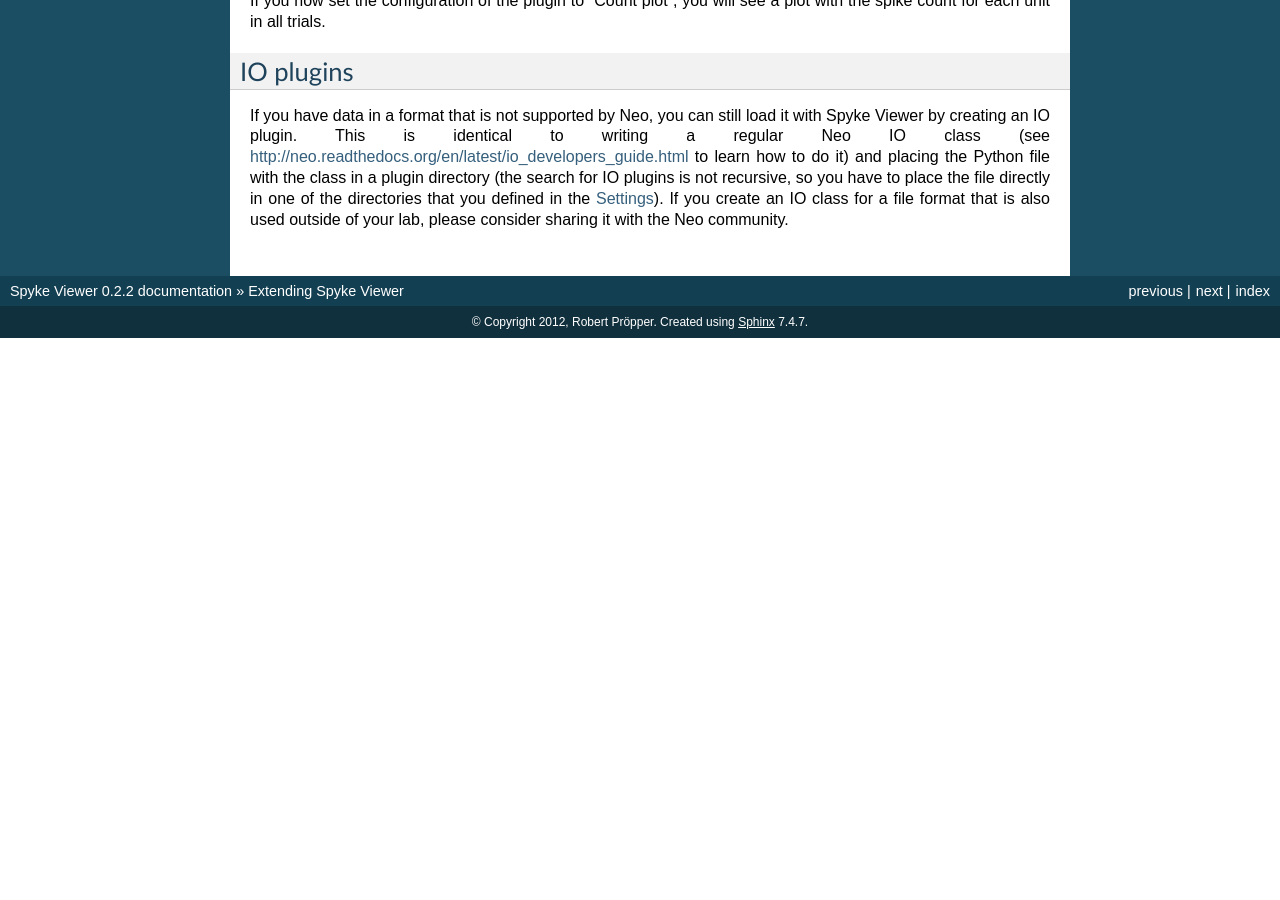
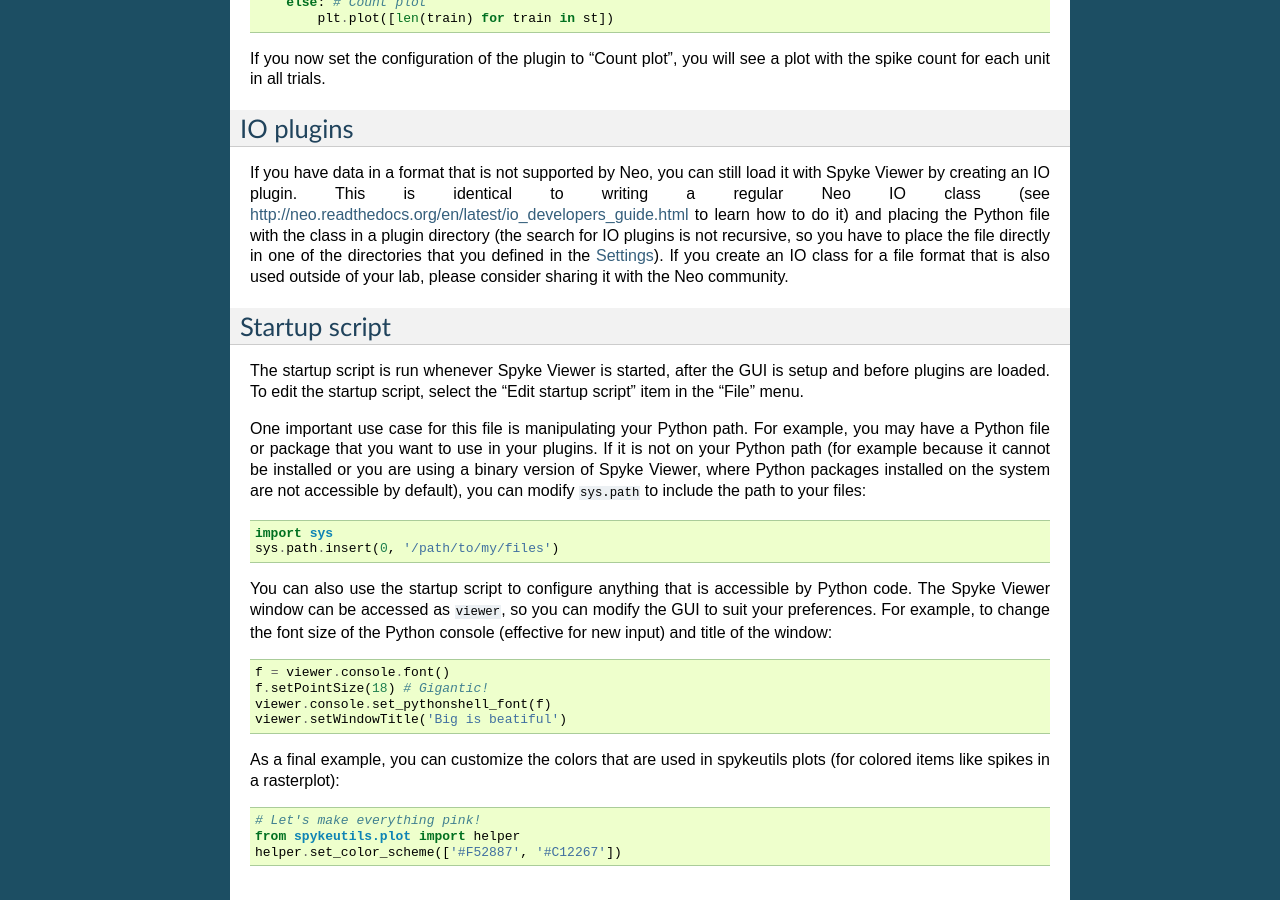
Before and after one commit to rproepp/spykeviewer, a Sphinx documentation site: the page built from doc/source/extending.rst, in a window 1280 px wide and 900 px high, scrolled down 1519 px. Built offline with Sphinx 7.4.7, drawn with Linux system fonts in a browser that asks for light colours; formulas are drawn with MathJax 3; before the commit the page ends 1857 px from its top, so only the background shows below that; some of the changed text lies outside the part shown.

Commit message:
Added support and docs for startup script

```diff
--- a/CHANGELOG.rst
+++ b/CHANGELOG.rst
@@ -1,3 +1,8 @@
+Version 0.2.2
+-------------
+* Added startup script. Can be modified using File->Edit startup script.
+
+
 Version 0.2.1
 -------------
 * New features for plugin editor: Calltips, autocompletion and "jump to"
--- a/doc/source/acknowledgements.rst
+++ b/doc/source/acknowledgements.rst
@@ -3,10 +3,8 @@ Acknowledgements
 
 Spyke Viewer was created by Robert Pröpper [1]_, supported by the Research
 Training Group GRK 1589/1. The inspiration for the GUI came from an earlier
-program developed by Felix Franke [2]_. The simulated sample data was created
-by Philipp Meier [1]_, who also helped with the development of spykeutils_.
+program developed by Felix Franke [2]_. The simulated data used in the
+examples was created by Philipp Meier [1]_.
 
 .. [1] Neural Information Processing Group, TU Berlin
 .. [2] ETH Zurich, D-BSSE, Bio Engineering Laboratory (BEL)
-
-.. _`spykeutils`: http://spykeutils.readthedocs.org/
--- a/doc/source/extending.rst
+++ b/doc/source/extending.rst
@@ -6,6 +6,11 @@ There are two ways of extending Spyke Viewer: Analysis plugins and IO plugins.
 Both are created by placing a Python file with an appropriate class into one
 of the plugin directories defined in the :ref:`settings`. This section
 describes how to create them.
+
+In addition, Spyke Viewer include a customizable script that is run each time
+the program is started. :ref:`startup` describes possible applications and how
+to edit this script.
+
 
 .. _analysisplugins:
 
@@ -94,6 +99,7 @@ Next, replace the code in the ``start`` method by::
 If you now set the configuration of the plugin to "Count plot", you will see
 a plot with the spike count for each unit in all trials.
 
+
 .. _ioplugins:
 
 IO plugins
@@ -107,3 +113,41 @@ to do it) and placing the Python file with the class in a plugin directory
 directly in one of the directories that you defined in the :ref:`settings`).
 If you create an IO class for a file format that is also used outside of your
 lab, please consider sharing it with the Neo community.
+
+
+.. _startup:
+
+Startup script
+--------------
+
+The startup script is run whenever Spyke Viewer is started, after the GUI is
+setup and before plugins are loaded. To edit the startup script, select the
+"Edit startup script" item in the "File" menu.
+
+One important use case for this file is manipulating your Python path. For
+example, you may have a Python file or package that you want to use in your
+plugins. If it is not on your Python path (for example because it cannot be
+installed or you are using a binary version of Spyke Viewer, where Python
+packages installed on the system are not accessible by default), you can
+modify ``sys.path`` to include the path to your files::
+
+    import sys
+    sys.path.insert(0, '/path/to/my/files')
+
+You can also use the startup script to configure anything that is accessible
+by Python code. The Spyke Viewer window can be accessed as ``viewer``, so
+you can modify the GUI to suit your preferences. For example, to change the
+font size of the Python console (effective for new input) and title of the
+window::
+
+    f = viewer.console.font()
+    f.setPointSize(18) # Gigantic!
+    viewer.console.set_pythonshell_font(f)
+    viewer.setWindowTitle('Big is beatiful')
+
+As a final example, you can customize the colors that are used
+in spykeutils plots (for colored items like spikes in a rasterplot)::
+
+    # Let's make everything pink!
+    from spykeutils.plot import helper
+    helper.set_color_scheme(['#F52887', '#C12267'])
--- a/doc/source/installation.rst
+++ b/doc/source/installation.rst
@@ -11,7 +11,8 @@ OS X. These packages do not have any additional requirements and can be
 started immediately (from an app in OS X or an executable file in Windows,
 please use the source installation for Linux).
 However, as they are independent of an existing Python installation, you will
-not be able to use installed additional packages from your Python environment.
+not be able to use installed additional packages from your Python environment
+by default (this can be remedied by using the :ref:`startup`).
 The binary packages are especially useful if you do not normally use Python
 or just want to try Spyke Viewer quickly. You can switch to the source
 installation at any time.
```
Also changed, not shown: 4 other files.
